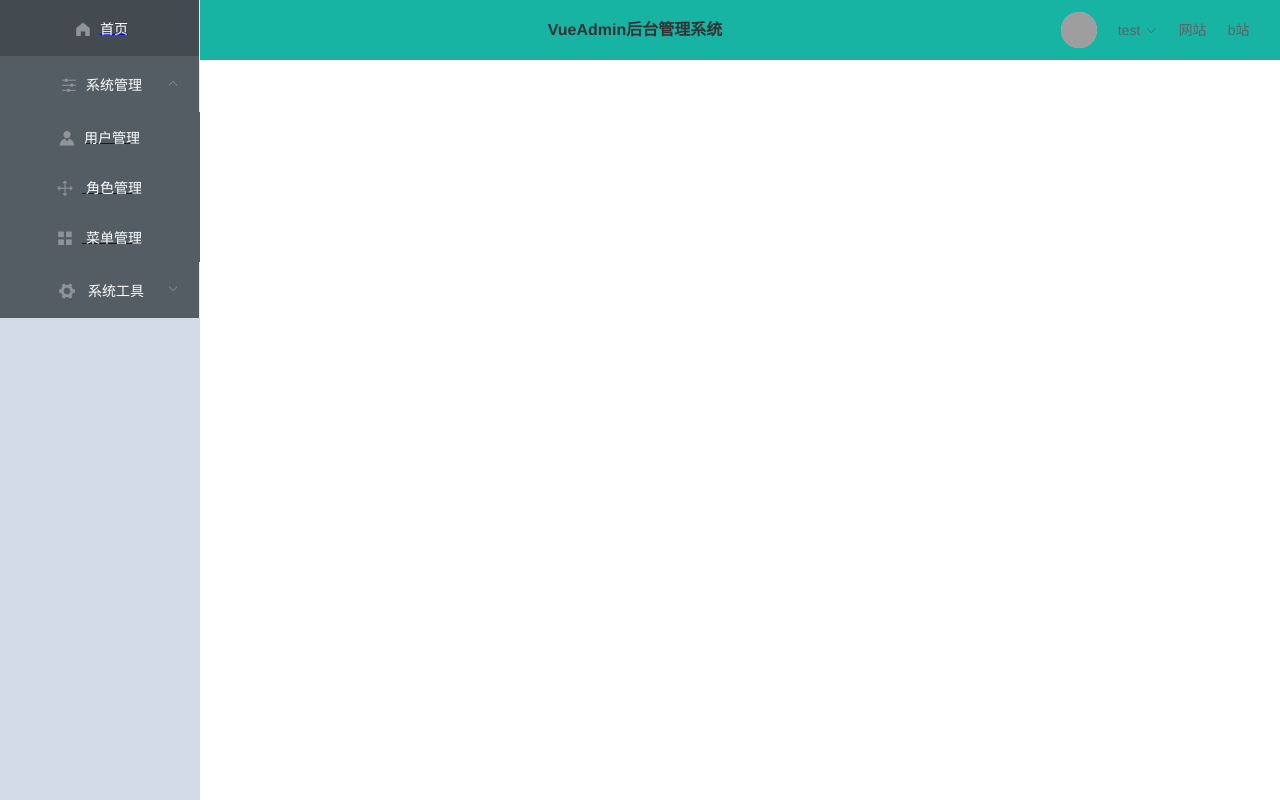
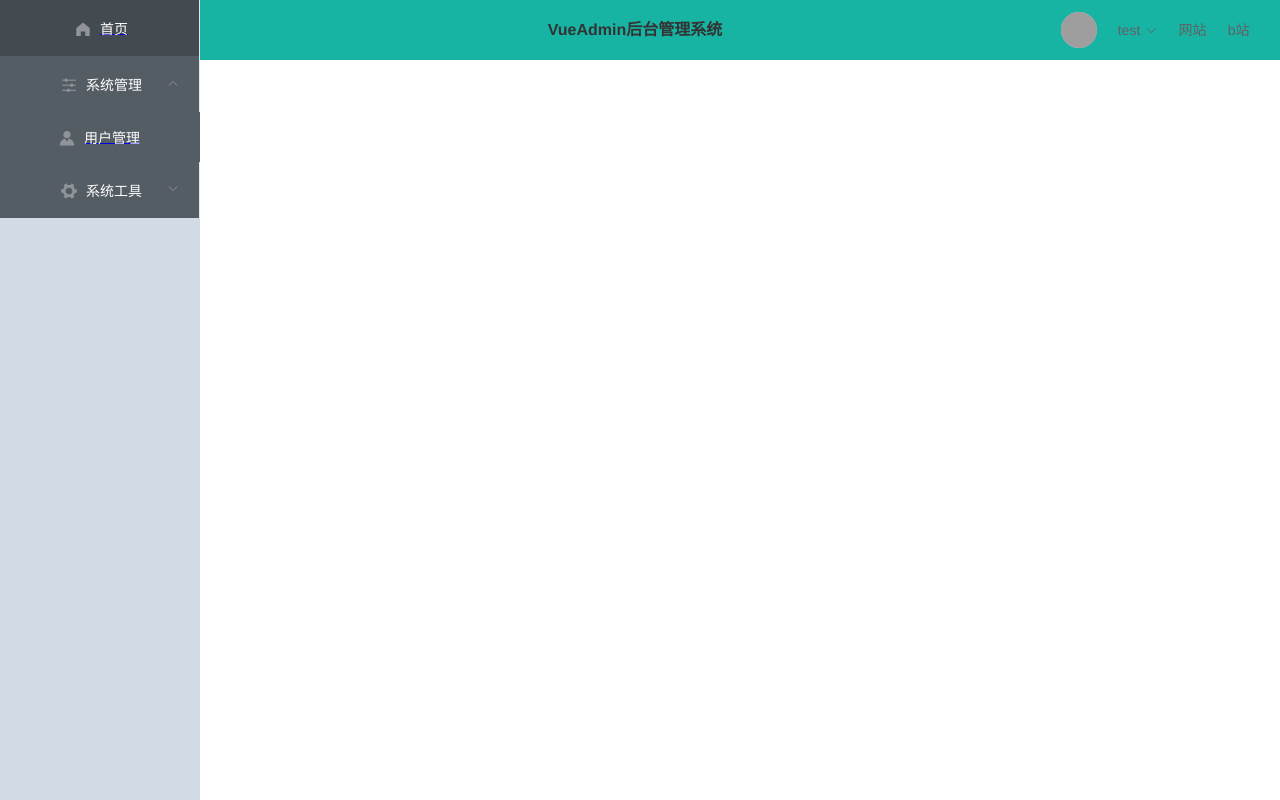
Before and after one commit to Eascaty/VueAdmin, a Vue app in the folder vueadmin-vue/: page / in a window 1280 px wide. Both pictures are taken after a click on the element "系统管理". Built offline with nearby package versions, Linux system fonts and the light colour scheme; grey boxes are pictures that could not be loaded.

Commit message:
动态导航与路由绑定有Bug版

```diff
--- a/vueadmin-vue/src/axois.js
+++ b/vueadmin-vue/src/axois.js
@@ -4,6 +4,7 @@ import router from "./router";
 
 // axios.defaults.baseURL = "http://localhost:8081"
 const request = axios.create({timeout: 5000, headers: {'Content-Type': 'application/json; charset=utf-8'}})
+
 request.interceptors.request.use(config => {
     config.headers['Authorization'] = localStorage.getItem("token") // 请求头带上token
     return config
--- a/vueadmin-vue/src/mock.js
+++ b/vueadmin-vue/src/mock.js
@@ -1,6 +1,6 @@
 const Mock = require('mockjs')
 
-const Random =  Mock.Random
+const Random = Mock.Random
 
 let Result = {
     code: 200,
@@ -8,11 +8,11 @@ let Result = {
     data: null
 }
 
-Mock.mock('/captcha','get',() => {
+Mock.mock('/captcha', 'get', () => {
 
     Result.data = {
         token: Random.string(32),
-        captchaImg: Random.dataImage('120x40','p7n5w')
+        captchaImg: Random.dataImage('120x40', 'p7n5w')
     }
     return Result
 })
@@ -45,7 +45,58 @@ Mock.mock("/sys/userInfo", 'get', () => {
     return Result
 })
 
-Mock.mock('/logout','post',()=>{
+Mock.mock('/logout', 'post', () => {
 
     return Result
 })
+
+
+Mock.mock('/sys/menu/nav', 'get', () => {
+
+    let nav = [
+
+        {
+            name: 'SysManga',
+            title: '系统管理',
+            icon: 'el-icon-s-operation',
+            component: '',
+            path: '',
+            children: [
+                {
+                    name: 'SysUser',
+                    title: '用户管理',
+                    icon: 'el-icon-s-custom',
+                    path: '/sys/user',
+                    component: 'sys/user',
+                    children: []
+                }
+            ]
+        },
+        {
+            name: 'SysTools',
+            title: '系统工具',
+            icon: 'el-icon-s-tools',
+            component: '',
+            path: '',
+            children: [
+                {
+                    name: 'SysDict',
+                    title: '数字字典',
+                    icon: 'el-icon-s-order',
+                    component: '',
+                    path: '/sys/dicts',
+                    children: []
+                },
+            ]
+        }
+
+    ]
+    let authoritys = []
+
+    Result.data = {
+        nav: nav,
+        authoritys: authoritys,
+    }
+
+    return Result
+})
--- a/vueadmin-vue/src/router/index.js
+++ b/vueadmin-vue/src/router/index.js
@@ -6,8 +6,8 @@ import User from '../views/sys/User.vue'
 import Role from '../views/sys/Role.vue'
 import Menu from '../views/sys/Menu.vue'
 
-
-
+import axios from "axios";
+import store from "../store";
 
 Vue.use(VueRouter)
 
@@ -25,23 +25,24 @@ const routes = [
       {
         path: '/userCenter',
         name: 'UserCenter',
-        component:() => import( '../views/UserCenter.vue')
+        component:() =>
+            import( '@/views/UserCenter.vue')
       },
-      {
-        path: '/sys/users',
-        name: 'SysUser',
-        component: User
-      },
-      {
-        path: '/sys/roles',
-        name: 'SysRole',
-        component: Role
-      },
-      {
-        path: '/sys/menus',
-        name: 'SysMenu',
-        component: Menu
-      },
+      // {
+      //   path: '/sys/users',
+      //   name: 'SysUser',
+      //   component: User
+      // },
+      // {
+      //   path: '/sys/roles',
+      //   name: 'SysRole',
+      //   component: Role
+      // },
+      // {
+      //   path: '/sys/menus',
+      //   name: 'SysMenu',
+      //   component: Menu
+      // },
     ]
   },
   {
@@ -53,7 +54,7 @@ const routes = [
     path: '/login',
     name: 'Login',
 
-    component: () => import( '../views/Login.vue')
+    component: () => import( '@/views/Login.vue')
   }
 ]
 
@@ -63,4 +64,78 @@ const router = new VueRouter({
   routes
 })
 
+router.beforeEach((to, from, next) => {
+
+    let hasRoute = store.state.menus.hasRoutes
+    if(!hasRoute){
+
+
+  axios.get("/sys/menu/nav",{
+    headers:{
+      Authorization :localStorage.getItem("token")
+    }
+  }).then(res => {
+
+    console.log(res.data.data)
+     //拿到menulist
+     store.commit("setMenuList",res.data.data.nav)
+  //  拿到用户权限
+      store.commit("setPermList",res.data.data.authoritys)
+
+      console.log(store.state.menus.menuList)
+
+    let newRoutes = router.options.routes
+
+    res.data.data.nav.forEach(menu => {
+      if(menu.children) {
+        menu.children.forEach(e => {
+
+
+        //      转成路由
+                let route = menuToRoute(e)
+        //      把路由添加到路由管理中
+                if (route){
+                    newRoutes[0].children.push(route)
+                }
+        })
+      }
+    })
+      console.log("newRoutes")
+      console.log(newRoutes)
+
+      router.addRoutes(newRoutes)
+
+
+      hasRoute =true
+     store.commit("changeRouteStatus",hasRoute)
+
+  })
+    }
+
+
+
+
+    next()
+
+})
+      //导航转成路由
+      const   menuToRoute = (menu) =>{
+      if(!menu.component){
+        return null
+      }
+      let route = {
+        name: menu.name,
+        path: menu.path,
+        meta:{
+          icon: menu.icon,
+          title: menu.title
+        }
+      }
+
+      route.component = () => import( '@/views/'+menu.component+'.vue')
+
+        return route
+
+      }
+
 export default router
--- a/vueadmin-vue/src/store/index.js
+++ b/vueadmin-vue/src/store/index.js
@@ -1,5 +1,6 @@
 import Vue from 'vue'
 import Vuex from 'vuex'
+import menus from "./modules/menus";
 
 Vue.use(Vuex)
 
@@ -13,5 +14,7 @@ export default new Vuex.Store({
             state.token = ''
 
         }
-    }, modules: {}
+    }, modules: {
+        menus
+    }
 })
--- /dev/null
+++ b/vueadmin-vue/src/store/modules/menus.js
@@ -0,0 +1,33 @@
+import Vue from 'vue'
+import Vuex from 'vuex'
+
+Vue.use(Vuex)
+
+export default  {
+    state: {
+
+        menuList: [],
+       permList: [],
+
+        hasRoutes: sessionStorage.getItem("hasRoute")
+    },
+
+    mutations: {
+        setMenuList(state, menus){
+          state.menuList =menus
+        },
+
+        setPermList(state, perms){
+           state.permList =perms
+        },
+
+        changeRouteStatus( state,hasRoutes ){
+                state.hasRoutes = hasRoutes
+
+                sessionStorage.setItem("hasRoute",hasRoutes)
+        }
+
+    },
+
+    modules: {}
+}
--- a/vueadmin-vue/src/views/Home.vue
+++ b/vueadmin-vue/src/views/Home.vue
@@ -82,6 +82,7 @@ export default {
       },
         logout(){
           this.$axios.post("/logout").then(res =>{
+
               localStorage.clear()
               sessionStorage.clear()
 
--- a/vueadmin-vue/src/views/inc/SideMenu.vue
+++ b/vueadmin-vue/src/views/inc/SideMenu.vue
@@ -17,44 +17,24 @@
           </el-menu-item>
         </router-link>
 
-        <el-submenu index="1">
+        <el-submenu :index="menu.name" v-for="menu in menuList">
           <template slot="title">
-            <i class="el-icon-s-operation"></i>
-            <span>系统管理</span></template>
+            <i :class="menu.icon"></i>
+            <span>{{menu.title}}</span></template>
 
-          <router-link to="/users">
-          <el-menu-item index="1-1">
+          <router-link :to="item.path" v-for="item in menu.children">
+          <el-menu-item :index="item.name">
             <template slot="title">
-              <i class="el-icon-s-custom"></i>
-              <span slot="title">用户管理</span></template>
-          </el-menu-item>
-          </router-link>
-
-
-
-          <router-link to="/roles">
-          <el-menu-item index="1-2">
-            <template slot="title"><i class="el-icon-rank"></i> <span slot="title">角色管理</span></template>
+              <i :class="item.icon"></i>
+              <span slot="title">{{item.title}}</span></template>
           </el-menu-item>
           </router-link>
 
 
 
 
-            <router-link to="/menus">
-          <el-menu-item index="1-3">
-            <template slot="title"><i class="el-icon-menu"></i> <span slot="title">菜单管理</span></template>
-          </el-menu-item>
-            </router-link>
+        </el-submenu>
 
-
-        </el-submenu>
-        <el-submenu index="2">
-          <template slot="title"><i class="el-icon-s-tools"></i> <span>系统工具</span></template>
-          <el-menu-item index="2-2">
-            <template slot="title"><i class="el-icon-s-order"></i> <span slot="title">数字字典</span></template>
-          </el-menu-item>
-        </el-submenu>
 
       </el-menu>
 
@@ -68,14 +48,23 @@
 <script>
 
 export default {
-  name: "Index",
-  methods: {
-    handleOpen(key, keyPath) {
-      console.log(key, keyPath);
-    },
-    handleClose(key, keyPath) {
-      console.log(key, keyPath);
-    }
+  name: "SideMenu",
+  data(){
+    return{
+
+  }
+  },
+  //动态监测
+  computed:{
+      menuList:{
+        get(){
+
+          return this.$store.state.menus.menuList
+        }
+      }
+  },
+  methods:{
+
   }
 
 }
```
